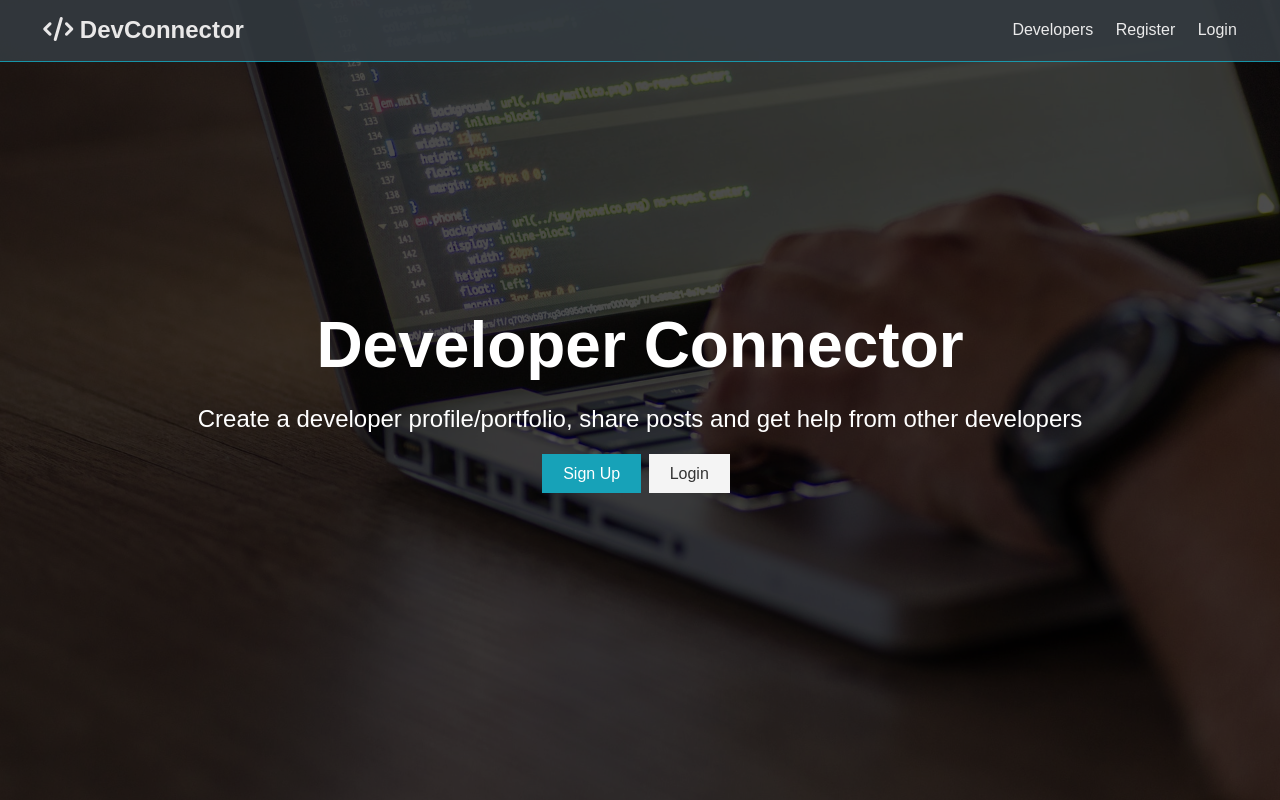
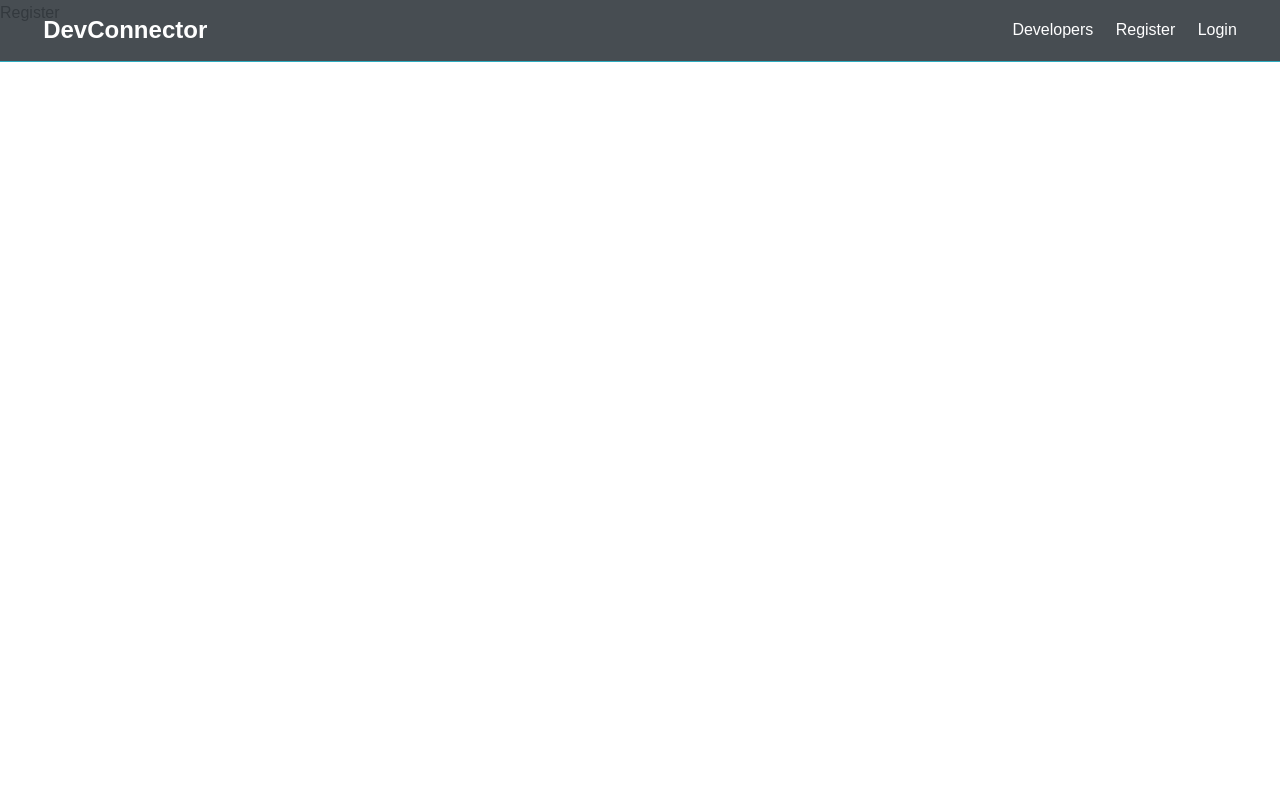
Before and after one commit to ratanakchhay/DevConnector-Project, a React (Create React App) app in the folder client/: page /register in a window 1280 px wide. Built offline with nearby package versions, Linux system fonts and the light colour scheme.

Commit message:
added routes in client

```diff
--- a/client/public/index.html
+++ b/client/public/index.html
@@ -10,12 +10,10 @@
       content="Web site created using create-react-app"
     />
     <link rel="apple-touch-icon" href="%PUBLIC_URL%/logo192.png" />
-    <link rel = "stylesheet" href = "https://use.fontawesome.com/release/v5.8.1/css/all.css" integrity="sha384-50oBUHEmvpQ+1lW4y57PTFmhCaXp0ML5d60M1M7uH2+nqUivzIebhnd0JK28anvf" crossorigin="anonymous">
     <link rel="manifest" href="%PUBLIC_URL%/manifest.json" />
     <title>Welcome to DevConnector</title>
   </head>
   <body>
-    <noscript>You need to enable JavaScript to run this app.</noscript>
     <div id="root"></div>
   </body>
 </html>
--- a/client/src/App.js
+++ b/client/src/App.js
@@ -1,13 +1,24 @@
 import React from 'react'
 import './App.css'
+import { BrowserRouter, Routes, Route } from 'react-router-dom'
 import Landing from './components/layout/Landing'
 import Navbar from './components/layout/Navbar'
+import Login from './components/auth/Login'
+import Register from './components/auth/Register'
 
 function App() {
   return (
     <>
+      <BrowserRouter>
       <Navbar />
-      <Landing />
+        <section>
+          <Routes>
+            <Route path = "/" element = {<Landing />} />
+            <Route path = "/login" element = {<Login />} />
+            <Route path = "/register" element = {<Register />} />
+          </Routes>
+        </section>
+      </BrowserRouter>
     </>
   )
 }
--- /dev/null
+++ b/client/src/components/auth/Login.js
@@ -0,0 +1,11 @@
+import React from 'react'
+
+function Login () {
+  return (
+    <>
+      Login
+    </>
+  )
+}
+
+export default Login
--- /dev/null
+++ b/client/src/components/auth/Register.js
@@ -0,0 +1,11 @@
+import React from 'react'
+
+function Register () {
+  return (
+    <div>
+      Register
+    </div>
+  )
+}
+
+export default Register
--- a/client/src/components/layout/Landing.js
+++ b/client/src/components/layout/Landing.js
@@ -1,4 +1,5 @@
 import React from 'react'
+import { Link } from 'react-router-dom'
 
 function Landing () {
   return (
@@ -12,8 +13,8 @@ function Landing () {
             other developers
           </p>
           <div className="buttons">
-            <a href="register.html" className="btn btn-primary">Sign Up</a>
-            <a href="login.html" className="btn btn-light">Login</a>
+            <Link to="/register" className="btn btn-primary">Sign Up</Link>
+            <Link to="/login" className="btn btn-light">Login</Link>
           </div>
         </div>
       </div>
--- a/client/src/components/layout/Navbar.js
+++ b/client/src/components/layout/Navbar.js
@@ -1,16 +1,17 @@
 import React from 'react'
+import { Link } from 'react-router-dom'
 
 function Navbar () {
   return (
     <div>
       <nav className="navbar bg-dark">
       <h1>
-        <a href="index.html"><i className="fas fa-code"></i> DevConnector</a>
+        <Link to="/"><i className="fas fa-code" /> DevConnector</Link>
       </h1>
       <ul>
-        <li><a href="profiles.html">Developers</a></li>
-        <li><a href="register.html">Register</a></li>
-        <li><a href="login.html">Login</a></li>
+        <li><Link to="/profiles">Developers</Link></li>
+        <li><Link to="/register">Register</Link></li>
+        <li><Link to="/login">Login</Link></li>
       </ul>
     </nav>
     </div>
--- a/client/src/index.js
+++ b/client/src/index.js
@@ -1,6 +1,6 @@
-import React from 'react';
-import ReactDOM from 'react-dom/client';
-import App from './App';
+import React from 'react'
+import ReactDOM from 'react-dom/client'
+import App from './App'
 
 const root = ReactDOM.createRoot(document.getElementById('root'));
 root.render(
```
